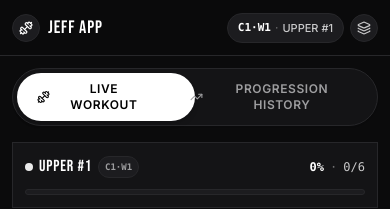
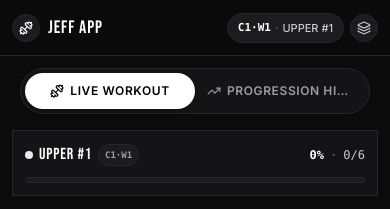
Before and after one commit to anmicius0/jeff-app, a React (Vite) app: page / in a window 390 px wide. Shown: the top 209 px of the page. Built offline with nearby package versions, Linux system fonts and the light colour scheme; no server answers.

Commit message:
Fix mobile tab pill sizing with 50/50 balanced grid layout

```diff
--- a/src/App.tsx
+++ b/src/App.tsx
@@ -599,35 +599,35 @@ export function App() {
       {/* Main Content Area */}
       <main className="flex-1 max-w-4xl w-full mx-auto p-3 sm:p-6 space-y-4 sm:space-y-6 pb-24">
         {/* Navigation Tabs with Fast Sliding Pill Background */}
-        <div className="flex justify-center">
-          <div className="relative inline-flex p-1 rounded-full bg-surface-1 border border-hairline shadow-sm">
+        <div className="flex justify-center w-full px-2">
+          <div className="relative grid grid-cols-2 p-1 rounded-full bg-surface-1 border border-hairline shadow-sm w-full max-w-sm sm:max-w-md">
             {/* Fast Sliding Pill Indicator (150ms) */}
             <div
-              className={`absolute top-1 bottom-1 w-[calc(50%-4px)] bg-white rounded-full transition-all duration-150 ease-spring-smooth shadow-md ${
-                activeTab === 'workout' ? 'left-1' : 'left-[calc(50%+2px)]'
+              className={`absolute top-1 bottom-1 w-[calc(50%-4px)] bg-white rounded-full transition-all duration-150 ease-spring-smooth shadow-md pointer-events-none ${
+                activeTab === 'workout' ? 'left-1' : 'left-[calc(50%+3px)]'
               }`}
             />
             <button
               onClick={() => setActiveTab('workout')}
-              className={`relative z-10 px-5 py-2 rounded-full text-xs font-semibold uppercase tracking-wider transition-colors duration-150 flex items-center gap-2 active:scale-95 cursor-pointer select-none ${
+              className={`relative z-10 py-2.5 px-3 rounded-full text-xs font-semibold uppercase tracking-wider transition-colors duration-150 flex items-center justify-center gap-1.5 sm:gap-2 active:scale-95 cursor-pointer select-none truncate ${
                 activeTab === 'workout'
                   ? 'text-black font-bold'
                   : 'text-ink-subtle hover:text-white'
               }`}
             >
-              <Dumbbell className="w-3.5 h-3.5" />
-              <span>Live Workout</span>
+              <Dumbbell className="w-3.5 h-3.5 shrink-0" />
+              <span className="truncate">Live Workout</span>
             </button>
             <button
               onClick={() => setActiveTab('progress')}
-              className={`relative z-10 px-5 py-2 rounded-full text-xs font-semibold uppercase tracking-wider transition-colors duration-150 flex items-center gap-2 active:scale-95 cursor-pointer select-none ${
+              className={`relative z-10 py-2.5 px-3 rounded-full text-xs font-semibold uppercase tracking-wider transition-colors duration-150 flex items-center justify-center gap-1.5 sm:gap-2 active:scale-95 cursor-pointer select-none truncate ${
                 activeTab === 'progress'
                   ? 'text-black font-bold'
                   : 'text-ink-subtle hover:text-white'
               }`}
             >
-              <TrendingUp className="w-3.5 h-3.5" />
-              <span>Progression History</span>
+              <TrendingUp className="w-3.5 h-3.5 shrink-0" />
+              <span className="truncate">Progression History</span>
             </button>
           </div>
         </div>
```
